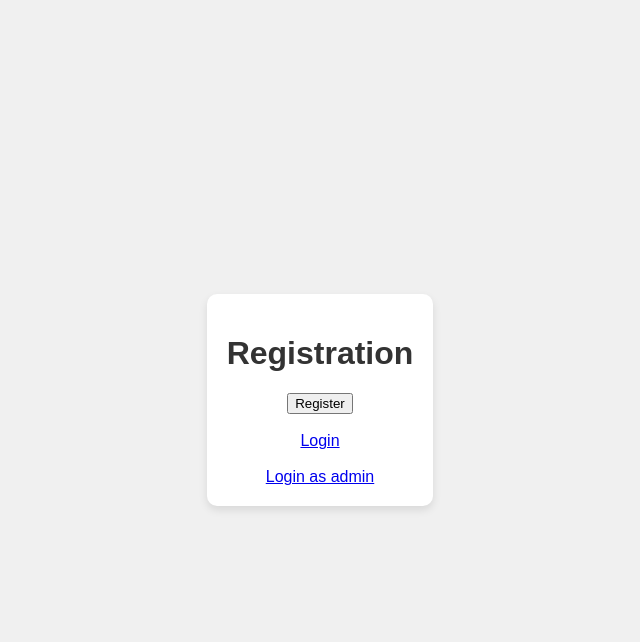
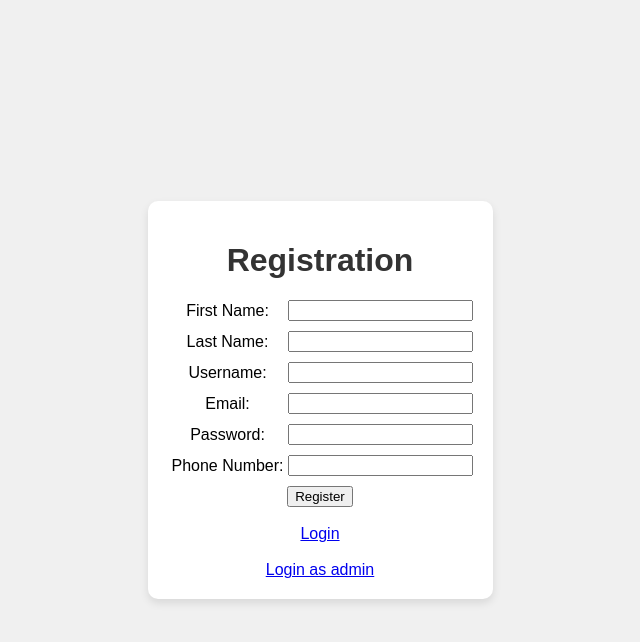
Before and after one commit to Lee-Sock/SWAP-Phase2, a PHP site: page /registration.php in a window 1280 px wide. Shown: the top 642 px of the page, without its empty margins (320-960 px from the left). Run offline with PHP 8.4, Linux system fonts and the light colour scheme.

Commit message:
Revert "Merge branch 'main' of https://github.com/Lee-Sock/SWAP-Phase2"
This reverts commit 39123aefd805291b8b065bb9c310b08d750add7f, reversing
changes made to 6a16bdd54a9f17d036cf7e2ad6ba6c65950ed0e1.

```diff
--- a/webStore/public/registration.php
+++ b/webStore/public/registration.php
@@ -1,16 +1,11 @@
 <?php
-// Include the configuration file
 require_once 'config.php';
 
-// Check if the user is already logged in, redirect to addtocart.php
 if(isset($_SESSION["login"]) && $_SESSION["login"] === true){
     header("Location: addtocart.php");
     exit();
 }
-
-// Handle user registration form submission
 if(isset($_POST["submit"])){
-    // Get user registration form data
     $firstname = $_POST["firstname"];
     $lastname = $_POST["lastname"];
     $username = $_POST["username"];
@@ -18,51 +13,48 @@ if(isset($_POST["submit"])){
     $password = password_hash($_POST["password"], PASSWORD_DEFAULT);
     $phoneno = $_POST["phoneno"];
 
-    // Check for duplicate entries in the database
     $duplicate = mysqli_query($conn, "SELECT * FROM user
                                       WHERE username = '$username'
                                       OR email = '$email'
                                       OR phoneno = '$phoneno'");
 
-    // Display an alert if there are duplicate entries
     if (mysqli_num_rows($duplicate) > 0) {
-        echo "<script> alert('Username or Email or PhoneNo Is Already Taken'); </script>";
-    } else {
-        // Insert user data into the user table
+        echo
+        "<script> alert('Username or Email or PhoneNo Is Already Taken'); </script>";
+
+    }
+    else{
         $query = "INSERT INTO user VALUES('', '$email','$password','$username','$firstname','$lastname','$phoneno')";
-        mysqli_query($conn, $query);
-
-        // Retrieve the user ID of the registered user
-        $query2 = $conn->prepare("SELECT * FROM user WHERE username = ?");
-        $query2->bindValue(1, $username); // Bind the parameters
-        $query2->execute();
-        $resultUserid = $query2->fetchAll();
-
-        // Insert a corresponding record into the cart table for the registered user
+        mysqli_query($conn,$query);
+        $query2 = $con->prepare("SELECT * FROM user WHERE username = ?");
+        $query2 ->bindValue(1,$username); //bind the parameters
+        $query2 -> execute();
+        $resultUserid = $query2->fetchALL();
         foreach ($resultUserid as $row){
-            $query3 = $conn->prepare("INSERT INTO `cart` (`cartid`, `userid`) VALUES (?,?)");
-            $query3->bind_param('ss', $row["userid"], $row["userid"]); // Bind the parameters
-
-            // Execute the query
-            if ($query3->execute()){
+            $query3= $conn->prepare("INSERT INTO `cart` (`cartid`, `userid`) VALUES (?,?)");
+            $query3->bind_param('ss',$row["userid"], $row["userid"]); //bind the parameters
+            if ($query3->execute()){ //execute query
                 echo "";
-            } else {
+            }else{
                 echo "Error executing query.";
             }
         }
+        echo
+        "<script> alert('Registration Successful'); </script>";
 
-        // Display a success message for successful registration
-        echo "<script> alert('Registration Successful'); </script>";
     }
+
 }
 ?>
+
+
 
 <!DOCTYPE html>
 <html lang="en" dir="ltr">
 	<head>
 		<meta charset="utf-8">
+		 <link rel="stylesheet" href="styles.css">
 		<title>Registration</title>
-    <link rel="stylesheet" href="styles.css">
 	</head>
 
 	<body style="font-family: Arial, sans-serif;
@@ -73,26 +65,62 @@ if(isset($_POST["submit"])){
             height: 100vh;
             margin: 0;">
 
+
+
     <div style="background-color: white;
             padding: 20px;
             border-radius: 10px;
             box-shadow: 0 4px 8px rgba(0, 0, 0, 0.1);
             text-align: center;">
 
+
         <h1>Registration</h1>
+
+
 
  			<form action="" method="post" autocomplete="off"
       				style="display: flex; flex-direction: column; align-items: center;">
-            <!-- Input fields for user registration -->
-            <!-- ... (your existing HTML code) ... -->
+
+
+            <div style="display: flex; flex-direction: row; align-items: center; margin-bottom: 10px;">
+                <label for="firstname" style="width: 120px;">First Name:</label>
+                <input type="text" name="firstname" id="firstname" required value="">
+            </div>
+
+            <div style="display: flex; flex-direction: row; align-items: center; margin-bottom: 10px;">
+                <label for="lastname" style="width: 120px;">Last Name:</label>
+                <input type="text" name="lastname" id="lastname" required value="">
+            </div>
+
+            <div style="display: flex; flex-direction: row; align-items: center; margin-bottom: 10px;">
+                <label for="username" style="width: 120px;">Username:</label>
+                <input type="text" name="username" id="username" required value="">
+            </div>
+
+            <div style="display: flex; flex-direction: row; align-items: center; margin-bottom: 10px;">
+                <label for="email" style="width: 120px;">Email:</label>
+                <input type="email" name="email" id="email" required value="">
+            </div>
+
+            <div style="display: flex; flex-direction: row; align-items: center; margin-bottom: 10px;">
+                <label for="password" style="width: 120px;">Password:</label>
+                <input type="password" name="password" id="password" required value="">
+            </div>
+
+            <div style="display: flex; flex-direction: row; align-items: center; margin-bottom: 10px;">
+                <label for="phoneno" style="width: 120px;">Phone Number:</label>
+                <input type="phoneno" name="phoneno" id="phoneno" required value="">
+            </div>
+
             <button type="submit" name="submit">Register</button>
         </form>
 
         <br>
-        <!-- Links for login and admin login pages -->
         <a href="login.php">Login</a> <br><br>
         <a href="adminlogin.php">Login as admin</a>
 
     </div>
+
 </body>
+
 </html>
```
Also changed, not shown: webStore/public/adminlogin.php (+4 -11 lines), webStore/public/index1.php (+3 -8 lines), webStore/public/login.php (+4 -22 lines). Lines whose indentation alone changed are shown as unchanged.
